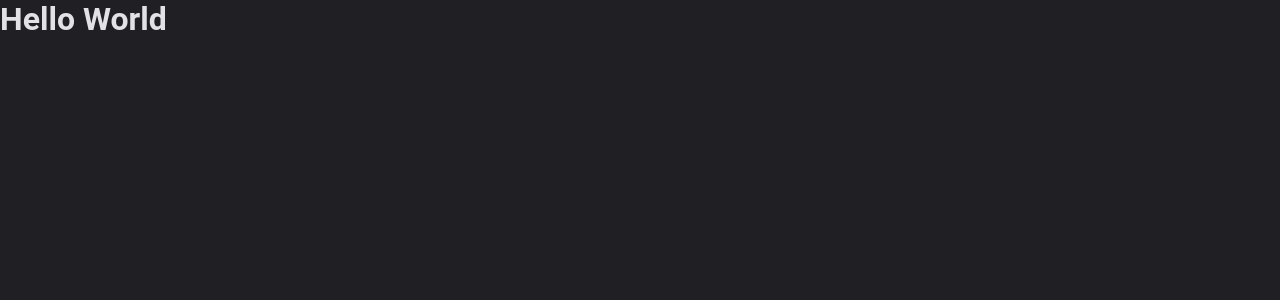
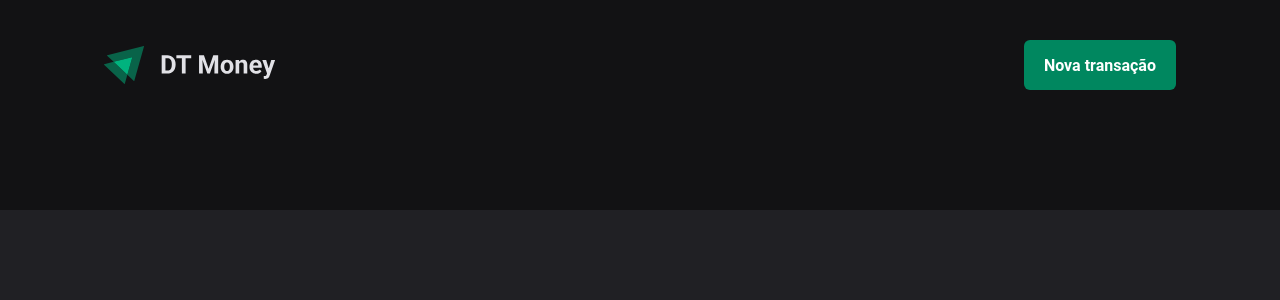
Before and after one commit to feh-franc0/Consumo-de-API-e-performance-no-ReactJS, a React app: page / in a window 1280 px wide. Shown: the top 300 px of the page. Built offline with nearby package versions, Linux system fonts and the light colour scheme; the HTML template or start-up script is replaced by a standard one.

Commit message:
Componente:Header

```diff
--- a/src/App.tsx
+++ b/src/App.tsx
@@ -1,4 +1,5 @@
 import { ThemeProvider } from "styled-components";
+import { Transactions } from "./pages/Transactions";
 import { GlobalStyle } from "./styles/global";
 import { defaultTheme } from "./styles/themes/default";
 
@@ -7,7 +8,7 @@
     <ThemeProvider theme={defaultTheme}>
       <GlobalStyle />
 
-      <h1>Hello World</h1>
+      <Transactions />
     </ThemeProvider>
   )
 }
--- /dev/null
+++ b/src/components/Header/index.tsx
@@ -0,0 +1,15 @@
+import { HeaderContainer, HeaderContent, NewTransactionButton } from "./styles";
+
+import logoImg from '../../assets/logo.svg';
+
+export function Header() {
+  return (
+    <HeaderContainer>
+      <HeaderContent>
+        <img src={logoImg} alt="" />
+
+        <NewTransactionButton>Nova transação</NewTransactionButton>
+      </HeaderContent>
+    </HeaderContainer>
+  );
+}
--- /dev/null
+++ b/src/components/Header/styles.ts
@@ -0,0 +1,33 @@
+import styled from "styled-components";
+
+export const HeaderContainer = styled.header`
+  background: ${props => props.theme["gray-900"]};
+  padding: 2.5rem 0 7.5rem;
+`;
+
+export const HeaderContent = styled.div`
+  width: 100%;
+  max-width: 1120px;
+  margin: 0 auto;
+  padding: 0 1.5rem;
+
+  display: flex;
+  justify-content: space-between;
+  align-items: center;
+`;
+
+export const NewTransactionButton = styled.button`
+  height: 50px;
+  border: 0;
+  background: ${props => props.theme["green-500"]};
+  color: ${props => props.theme.white};
+  font-weight: bold;
+  padding: 0 1.25rem;
+  border-radius: 6px;
+  cursor: pointer;
+
+  &:hover {
+    background: ${props => props.theme["green-700"]};
+    transition: background-color 0.2s;
+  }
+`;
--- /dev/null
+++ b/src/pages/Transactions/index.tsx
@@ -0,0 +1,9 @@
+import { Header } from "../../components/Header";
+
+export function Transactions() {
+  return (
+    <div>
+      <Header />
+    </div>
+  );
+}
```
Also changed, not shown: src/assets/logo.svg (added), src/pages/Transactions/styles.ts (added).
